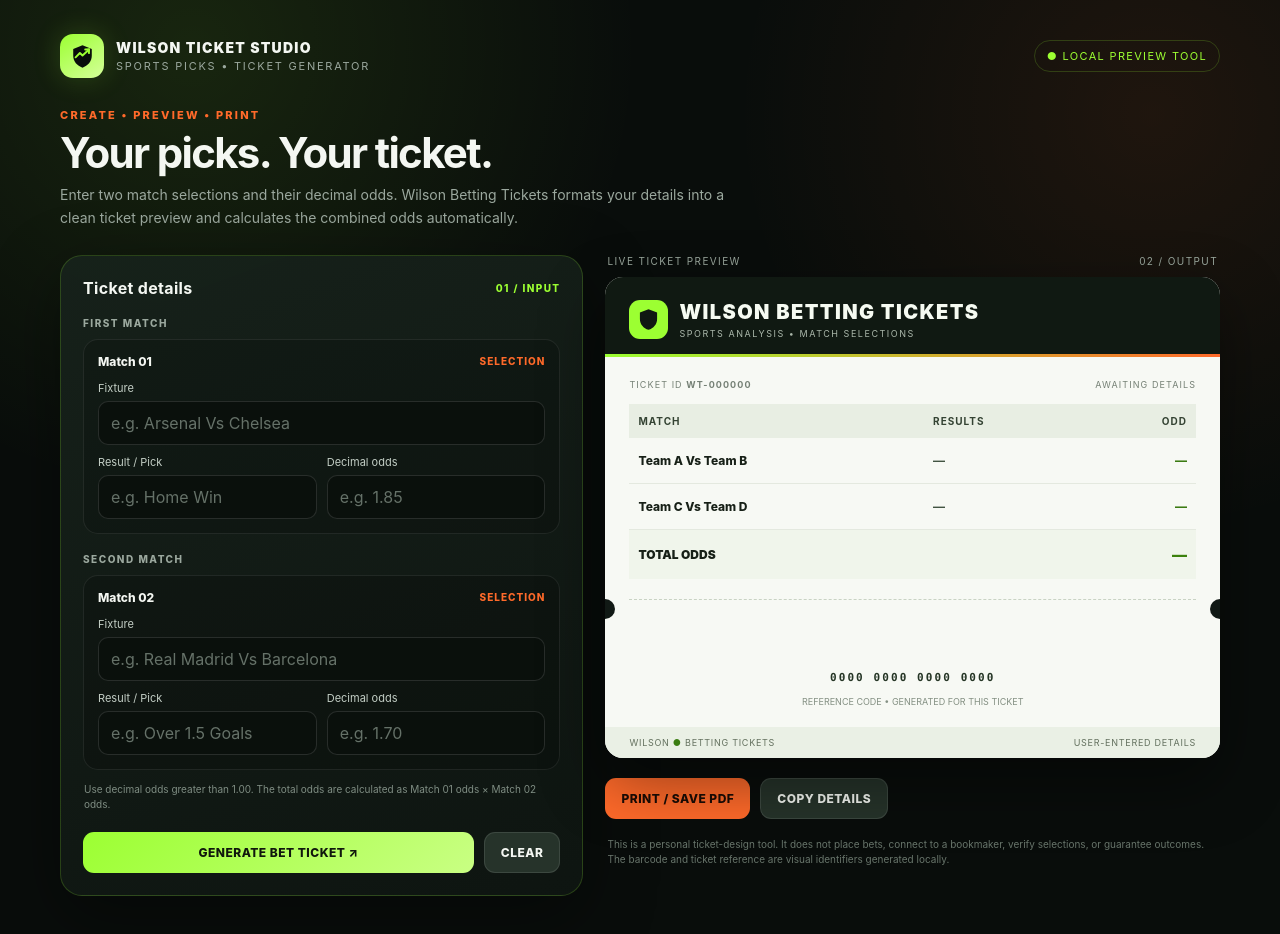
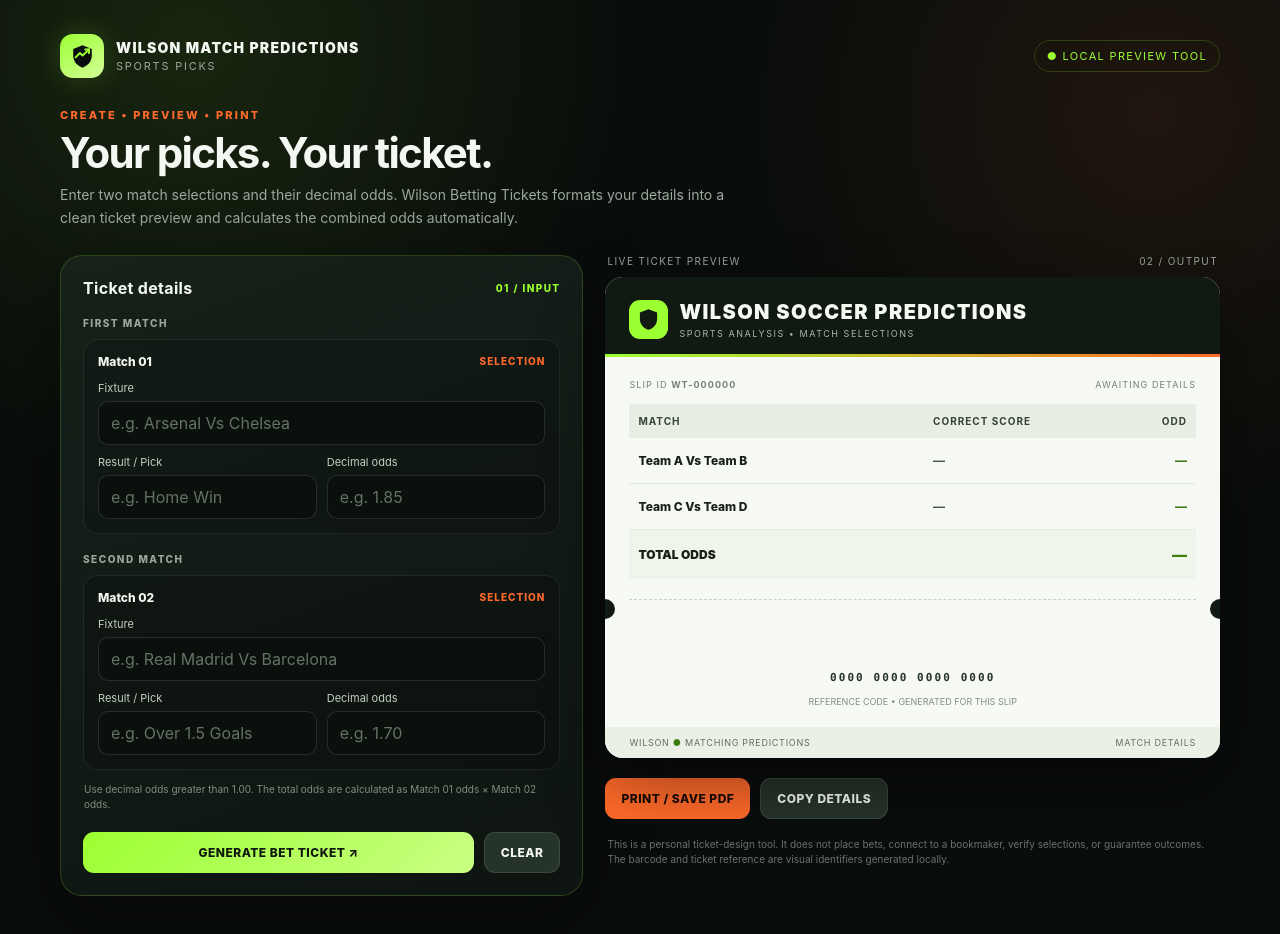
Before and after one commit to Moses-11/Tickets-GEN, a plain HTML site: page index.html in a window 1280 px wide. Drawn offline with Linux system fonts and the light colour scheme.

Commit message:
Update index.html

```diff
--- a/index.html
+++ b/index.html
@@ -5,7 +5,7 @@
   <meta name="viewport" content="width=device-width, initial-scale=1.0">
   <meta name="theme-color" content="#090d0b">
   <meta name="description" content="Wilson Betting Tickets — create a clean, printable sports-picks ticket from user-entered match details.">
-  <title>Wilson Betting Tickets | Ticket Studio</title>
+  <title>Wilson Match Predictions | Matching Studio</title>
   <style>
     :root {
       --black: #090d0b;
@@ -149,7 +149,7 @@
         <div class="brand-mark" aria-hidden="true">
           <svg viewBox="0 0 32 32" fill="none"><path d="M16 2.8 27 7v8.2c0 7-4.7 11.7-11 14-6.3-2.3-11-7-11-14V7l11-4.2Z" fill="currentColor"/><path d="m7.8 17 5.1-5.2 3.1 3 7.8-7.2" stroke="#9cff32" stroke-width="2.3" stroke-linecap="round" stroke-linejoin="round"/><path d="m19.2 7.6 4.6-.1-.2 4.5" stroke="#9cff32" stroke-width="2.3" stroke-linecap="round" stroke-linejoin="round"/></svg>
         </div>
-        <div><div class="brand-name">WILSON TICKET STUDIO</div><div class="brand-sub">SPORTS PICKS • TICKET GENERATOR</div></div>
+        <div><div class="brand-name">WILSON MATCH PREDICTIONS</div><div class="brand-sub">SPORTS PICKS </div></div>
       </div>
       <div class="status">● LOCAL PREVIEW TOOL</div>
     </header>
@@ -200,13 +200,13 @@
               <div class="ticket-logo" aria-hidden="true">
                 <svg viewBox="0 0 32 32" fill="none"><path d="M16 2.8 27 7v8.2c0 7-4.7 11.7-11 14-6.3-2.3-11-7-11-14V7l11-4.2Z" fill="currentColor"/><path d="m7.8 17 5.1-5.2 3.1 3 7.8-7.2" stroke="#101912" stroke-width="2.3" stroke-linecap="round" stroke-linejoin="round"/><path d="m19.2 7.6 4.6-.1-.2 4.5" stroke="#101912" stroke-width="2.3" stroke-linecap="round" stroke-linejoin="round"/></svg>
               </div>
-              <div><h2>WILSON BETTING TICKETS</h2><small>SPORTS ANALYSIS • MATCH SELECTIONS</small></div>
+              <div><h2>WILSON SOCCER PREDICTIONS</h2><small>SPORTS ANALYSIS • MATCH SELECTIONS</small></div>
             </div>
           </div>
           <div class="ticket-body">
-            <div class="ticket-meta"><span>Ticket ID <strong id="ticketId">WT-000000</strong></span><span id="ticketDate">AWAITING DETAILS</span></div>
+            <div class="ticket-meta"><span>SLIP ID <strong id="ticketId">WT-000000</strong></span><span id="ticketDate">AWAITING DETAILS</span></div>
             <table aria-label="Bet ticket selections">
-              <thead><tr><th>Match</th><th>Results</th><th>Odd</th></tr></thead>
+              <thead><tr><th>Match</th><th>Correct Score</th><th>Odd</th></tr></thead>
               <tbody>
                 <tr><td class="match-name" id="outMatch1">Team A Vs Team B</td><td class="result-value" id="outResult1">—</td><td class="odd-value" id="outOdd1">—</td></tr>
                 <tr><td class="match-name" id="outMatch2">Team C Vs Team D</td><td class="result-value" id="outResult2">—</td><td class="odd-value" id="outOdd2">—</td></tr>
@@ -216,10 +216,10 @@
             <div class="ticket-foot">
               <div class="barcode" id="barcode" aria-label="Ticket barcode"></div>
               <div class="barcode-number" id="barcodeNumber">0000 0000 0000 0000</div>
-              <div class="ticket-note">REFERENCE CODE • GENERATED FOR THIS TICKET</div>
+              <div class="ticket-note">REFERENCE CODE • GENERATED FOR THIS SLIP</div>
             </div>
           </div>
-          <div class="ticket-bottom"><span>WILSON <strong>●</strong> BETTING TICKETS</span><span>USER-ENTERED DETAILS</span></div>
+          <div class="ticket-bottom"><span>WILSON <strong>●</strong> MATCHING PREDICTIONS</span><span>MATCH DETAILS</span></div>
         </article>
         <div class="actions">
           <button class="btn btn-orange" id="printBtn" type="button">PRINT / SAVE PDF</button>
```
